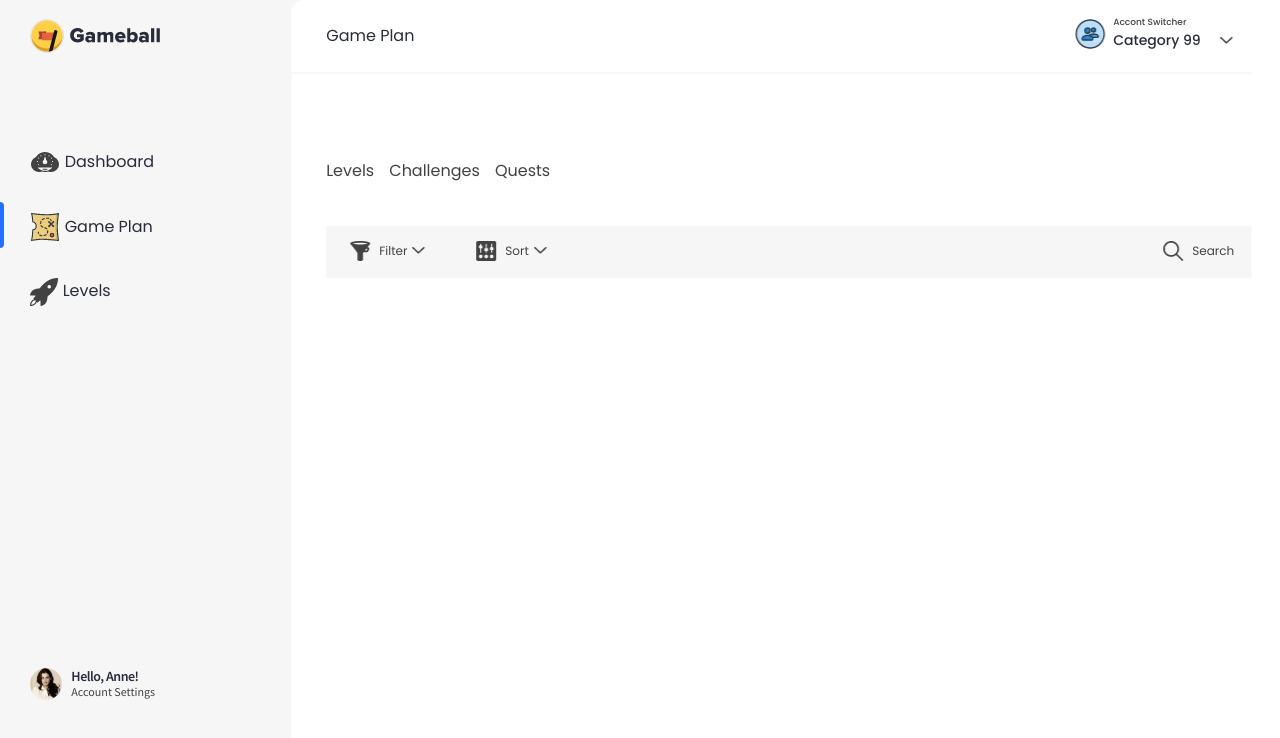
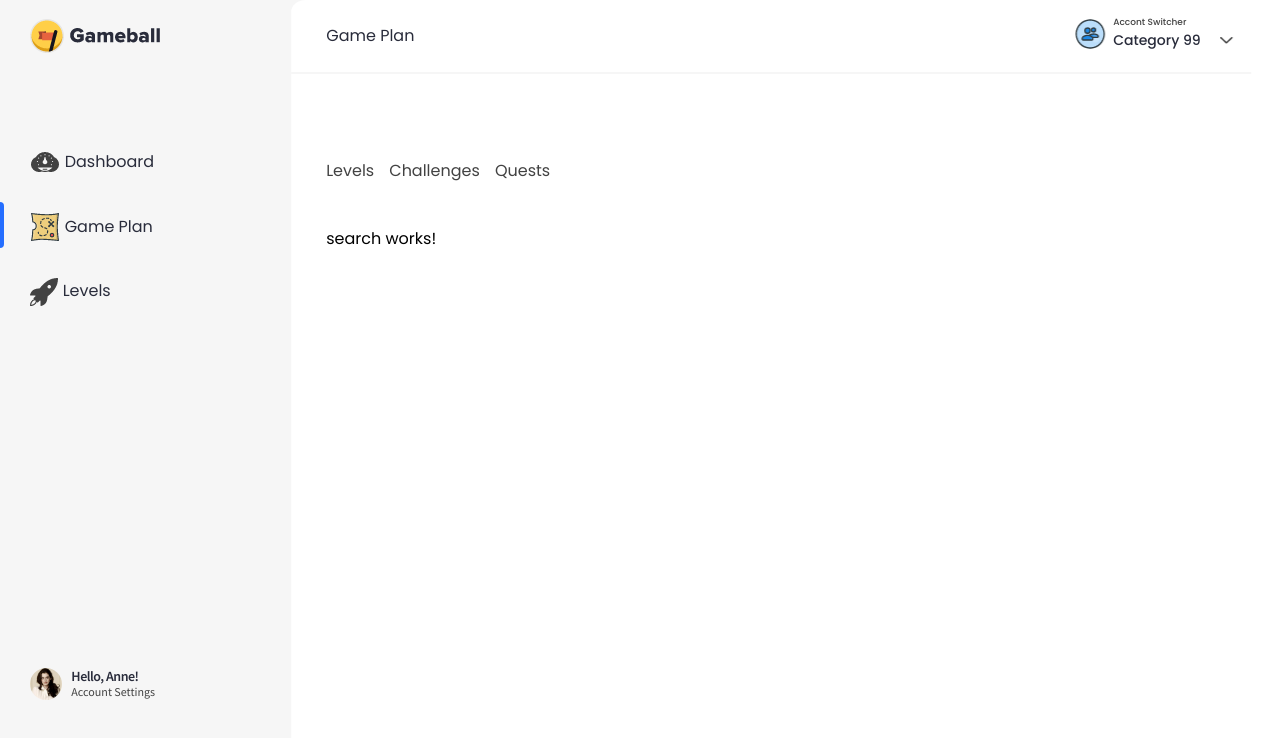
Before and after one commit to magdykashef/gameball-frontend-task, an Angular app: page /gameplan in a window 1280 px wide. Shown: the top 738 px of the page. Built offline with nearby package versions, Linux system fonts and the light colour scheme.

Commit message:
removed search bar to a seperate SearchComponent

```diff
--- a/src/app/game-plan/game-plan.component.html
+++ b/src/app/game-plan/game-plan.component.html
@@ -58,44 +58,5 @@
 
 
 <!-------------------------------------start search bar------------------------------------->
-<div class="search-bar row">
-
-  <!-------------------------------------start filter------------------------------------->
-  <a href="#" class="filter">
-    <span class="row">
-      <span class="filter-icon">
-        <img src="../../assets/images/icon_Filter-LoFi_20px@2x.png" alt="filter icon">
-      </span>
-      <span>Filter</span>
-      <span><img src="../../assets/images/icon_Dropdown-Down_LS@2x.png" alt="filter icon"></span>
-    </span>
-  </a>
-  <!-------------------------------------end filter------------------------------------->
-
-
-
-  <!-------------------------------------start sort------------------------------------->
-  <a href="#" class="sort">
-    <span class="row">
-      <span class="sort-icon">
-        <img src="../../assets/images/icon_Sort-LoFi_20px@2x.png" alt="sort icon">
-      </span>
-      <span>Sort</span>
-      <span><img src="../../assets/images/icon_Dropdown-Down_LS@2x.png" alt="sort icon"></span>
-    </span>
-  </a>
-  <!-------------------------------------end sort------------------------------------->
-
-
-  <!-------------------------------------start search------------------------------------->
-  <a href="#" class="search">
-    <span class="row">
-      <span class="search-icon">
-        <img src="../../assets/images/icon_Search-LoFi_20px@2x.png" alt="search icon">
-      </span>
-      <span>Search</span>
-    </span>
-  </a>
-  <!-------------------------------------end search------------------------------------->
-</div>
+<app-search></app-search>
 <!-------------------------------------end search bar------------------------------------->
--- a/src/app/game-plan/game-plan.component.scss
+++ b/src/app/game-plan/game-plan.component.scss
@@ -145,76 +145,3 @@
 }
 
 /*****************end taps**********************/
-
-
-
-/*****************start search bar**********************/
-.search-bar {
-  width: 100%;
-  height: 52px;
-  background-color: var(--secondry-bg-color);
-  position: relative;
-
-  a {
-    display: inline-block;
-    font-size: 12rem;
-    color: var(--lite-black);
-    text-decoration: none;
-    position: absolute;
-  }
-
-  .filter {
-    left: 24rem;
-    top: 15rem;
-
-    .row {
-      width: 75rem;
-      height: 20rem;
-    }
-  }
-
-  .sort {
-    left: 150rem;
-    top: 15rem;
-
-    .row {
-      width: 74rem;
-      height: 20rem;
-    }
-  }
-
-  .search {
-    right: 17rem;
-    top: 15rem;
-
-    .row {
-      width: 71rem;
-      height: 20rem;
-    }
-  }
-
-  .filter,
-  .sort,
-  .search {
-
-    //innerText
-    span span {
-      &:nth-child(2) {
-        position: relative;
-        left: 9rem;
-        bottom: -1rem;
-      }
-    }
-
-    //dropdown icons(filter icon, sort icon)
-    span span {
-      &:nth-child(3) {
-        position: relative;
-        left: 13rem;
-        bottom: -2rem;
-      }
-    }
-  }
-}
-
-/*****************end search bar**********************/
```
